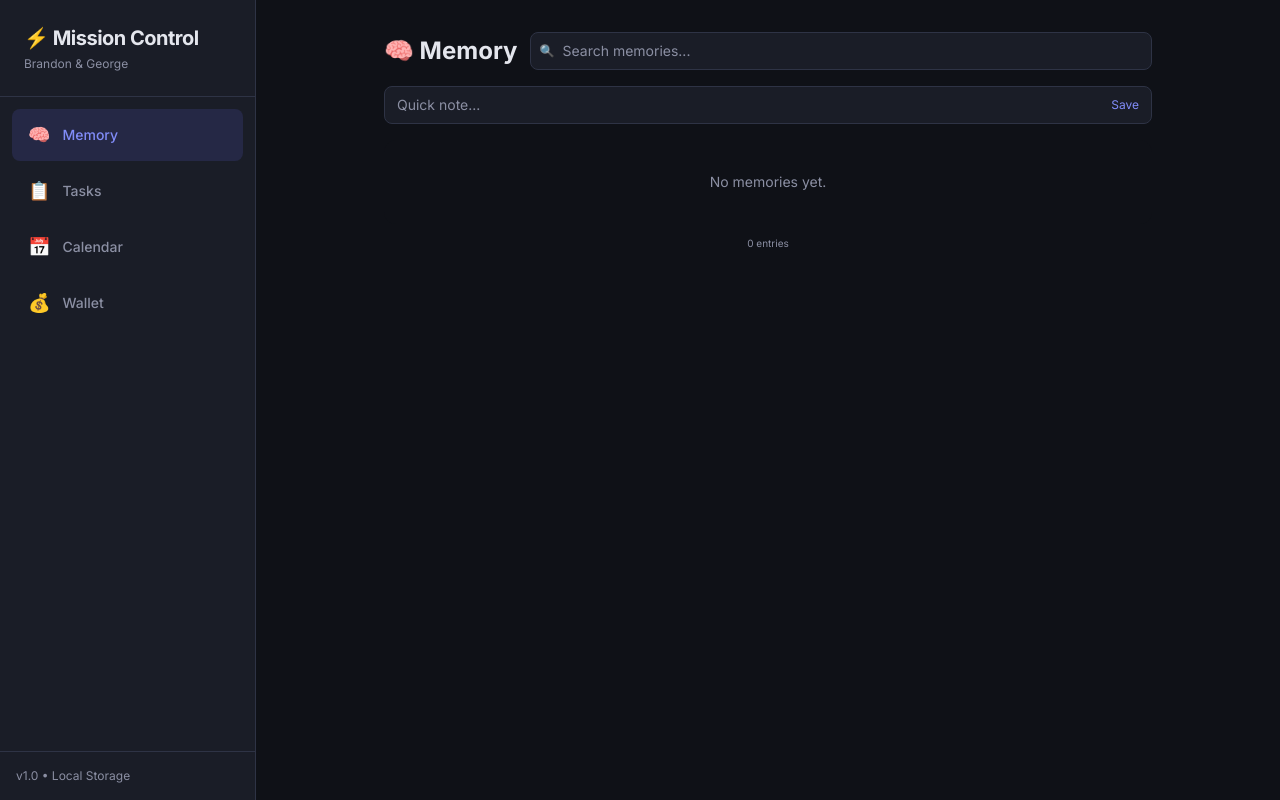
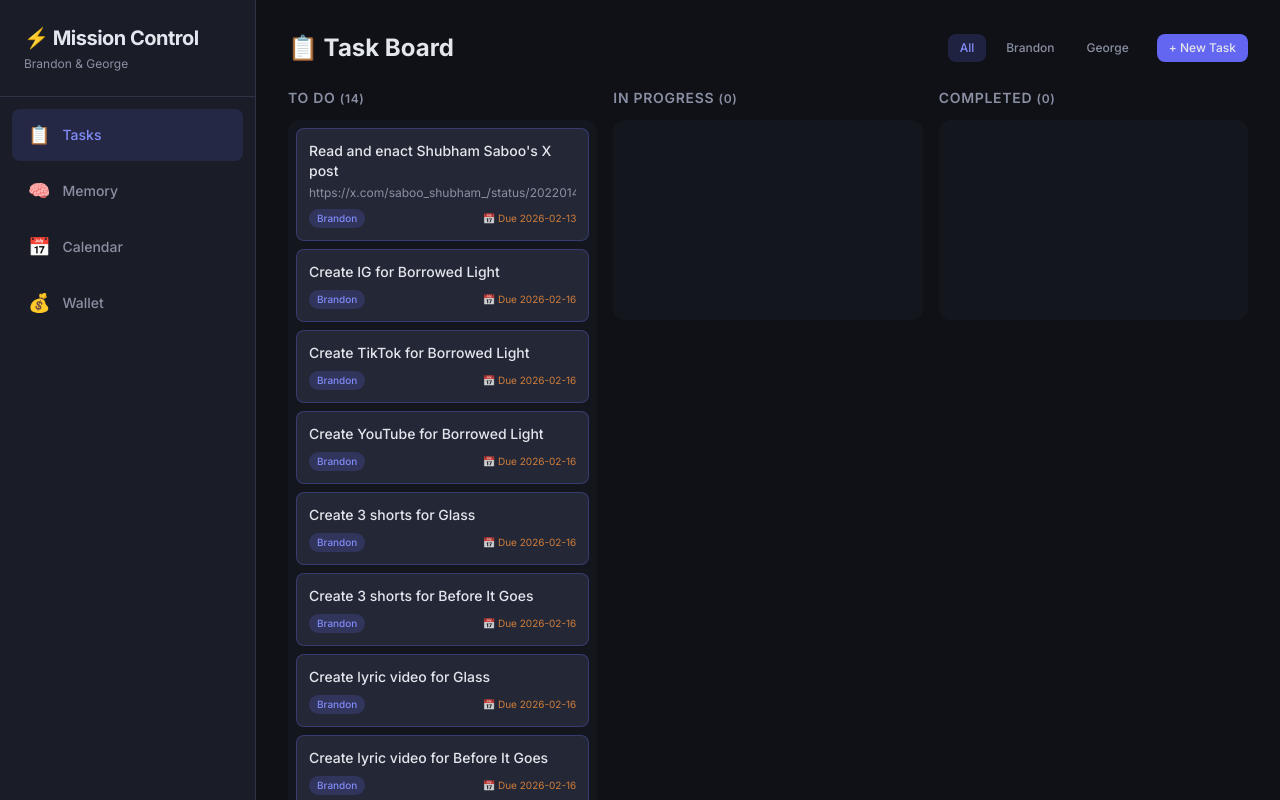
Before and after one commit to Devour6/mission-control, a Next.js app: page / in a window 1280 px wide. Shown: the top 800 px of the page. Built offline with nearby package versions, Linux system fonts and the light colour scheme.

Commit message:
Move Tasks tab to top of sidebar, add clickable task detail modal

```diff
--- a/public/data/tasks.json
+++ b/public/data/tasks.json
@@ -9,9 +9,9 @@
   {"id": "b-t8", "title": "Create lyric video for Glass", "description": "", "assignee": "Brandon", "dueDate": "2026-02-16", "status": "todo", "createdAt": "2026-02-12T00:00:00.000Z"},
   {"id": "b-t9", "title": "Create lyric video for Before It Goes", "description": "", "assignee": "Brandon", "dueDate": "2026-02-16", "status": "todo", "createdAt": "2026-02-12T00:00:00.000Z"},
   {"id": "b-t10", "title": "Release Borrowed Light EP", "description": "", "assignee": "Brandon", "dueDate": "2026-02-16", "status": "todo", "createdAt": "2026-02-12T00:00:00.000Z"},
-  {"id": "g-t1", "title": "Build Research Agent", "description": "SOUL.md, skill file, routing logic, templates", "assignee": "George", "dueDate": "2026-02-13", "status": "in-progress", "createdAt": "2026-02-13T00:00:00.000Z"},
-  {"id": "g-t2", "title": "Study @DEVOUR_ and @mert X profiles", "description": "Analyze tone, topics, engagement patterns for X Content Agent voice guide", "assignee": "George", "dueDate": "2026-02-13", "status": "todo", "createdAt": "2026-02-13T00:00:00.000Z"},
-  {"id": "g-t3", "title": "Study Brandon + Jeff Newman LinkedIn", "description": "Voice calibration for LinkedIn Content Agent", "assignee": "George", "dueDate": "2026-02-13", "status": "todo", "createdAt": "2026-02-13T00:00:00.000Z"},
-  {"id": "g-t4", "title": "Read and plan Shubham's subagent post", "description": "Extract architecture insights for our agent team setup", "assignee": "George", "dueDate": "2026-02-13", "status": "todo", "createdAt": "2026-02-13T00:00:00.000Z"},
-  {"id": "g-t5", "title": "Mission Control fixes + deploy", "description": "Due date UI, updated tasks on the board", "assignee": "George", "dueDate": "2026-02-13", "status": "in-progress", "createdAt": "2026-02-13T00:00:00.000Z"}
+  {"id": "g-t1", "title": "Audit all 4 validator performance", "description": "Pull current metrics (skip rate, credits, stake) for Ded Monkes, Gojira, Nebula, Kisetsu. Flag anything underperforming. Compare commission rates to competitors.", "assignee": "George", "dueDate": "2026-02-13", "status": "todo", "createdAt": "2026-02-13T00:00:00.000Z"},
+  {"id": "g-t2", "title": "Netrunner competitor analysis", "description": "Research top 5 Solana tax tools (features, pricing, UX). Identify gaps Netrunner can exploit for growth.", "assignee": "George", "dueDate": "2026-02-13", "status": "todo", "createdAt": "2026-02-13T00:00:00.000Z"},
+  {"id": "g-t3", "title": "Map Phase $1.4M → $10M revenue path", "description": "Research how other staking companies scaled. Draft growth framework with specific levers Phase can pull.", "assignee": "George", "dueDate": "2026-02-13", "status": "todo", "createdAt": "2026-02-13T00:00:00.000Z"},
+  {"id": "g-t4", "title": "Optimize monthly expenses ($3,634)", "description": "Review Brandon's monthly spend. Identify subscriptions replaceable with self-built tools or cheaper alternatives.", "assignee": "George", "dueDate": "2026-02-13", "status": "todo", "createdAt": "2026-02-13T00:00:00.000Z"},
+  {"id": "g-t5", "title": "Bear market stacking playbook", "description": "Research historical bear market DCA strategies for SOL/BTC/ETH. Build framework for the Trader Agent.", "assignee": "George", "dueDate": "2026-02-13", "status": "todo", "createdAt": "2026-02-13T00:00:00.000Z"}
 ]
--- a/src/app/page.tsx
+++ b/src/app/page.tsx
@@ -10,7 +10,7 @@ const CalendarTab = dynamic(() => import("@/components/CalendarTab"), { ssr: fal
 const WalletTab = dynamic(() => import("@/components/WalletTab"), { ssr: false });
 
 export default function Home() {
-  const [tab, setTab] = useState("memory");
+  const [tab, setTab] = useState("tasks");
 
   return (
     <div className="flex min-h-screen">
--- a/src/components/Sidebar.tsx
+++ b/src/components/Sidebar.tsx
@@ -6,8 +6,8 @@ interface Props {
 }
 
 const tabs = [
+  { id: "tasks", label: "Tasks", icon: "📋" },
   { id: "memory", label: "Memory", icon: "🧠" },
-  { id: "tasks", label: "Tasks", icon: "📋" },
   { id: "calendar", label: "Calendar", icon: "📅" },
   { id: "wallet", label: "Wallet", icon: "💰" },
 ];
--- a/src/components/TasksTab.tsx
+++ b/src/components/TasksTab.tsx
@@ -27,6 +27,7 @@ export default function TasksTab() {
   const [showForm, setShowForm] = useState(false);
   const [form, setForm] = useState(emptyTask);
   const [mounted, setMounted] = useState(false);
+  const [selectedTask, setSelectedTask] = useState<Task | null>(null);
   // Track status overrides for seed tasks
   const [seedOverrides, setSeedOverrides] = useState<Record<string, TaskStatus>>({});
 
@@ -135,7 +136,7 @@ export default function TasksTab() {
                     {filtered.filter((t) => t.status === col.id).map((task, idx) => (
                       <Draggable key={task.id} draggableId={task.id} index={idx}>
                         {(prov) => (
-                          <div ref={prov.innerRef} {...prov.draggableProps} {...prov.dragHandleProps} className={`bg-[#242836] border rounded-lg p-3 group ${task.assignee === "Brandon" ? "border-indigo-500/30" : "border-cyan-400/30"}`}>
+                          <div ref={prov.innerRef} {...prov.draggableProps} {...prov.dragHandleProps} onClick={() => setSelectedTask(task)} className={`bg-[#242836] border rounded-lg p-3 group cursor-pointer hover:bg-[#2a2e3e] transition-colors ${task.assignee === "Brandon" ? "border-indigo-500/30" : "border-cyan-400/30"}`}>
                             <div className="flex justify-between items-start">
                               <h4 className="text-sm font-medium">{task.title}</h4>
                               {task._source !== "seed" && (
@@ -159,6 +160,37 @@ export default function TasksTab() {
           ))}
         </div>
       </DragDropContext>
+
+      {selectedTask && (
+        <div className="fixed inset-0 bg-black/60 flex items-center justify-center z-50" onClick={() => setSelectedTask(null)}>
+          <div className="bg-[#1a1d27] border border-[#2e3345] rounded-xl p-6 max-w-lg w-full mx-4 space-y-4" onClick={(e) => e.stopPropagation()}>
+            <div className="flex items-start justify-between">
+              <h3 className="text-lg font-bold">{selectedTask.title}</h3>
+              <button onClick={() => setSelectedTask(null)} className="text-[#8b8fa3] hover:text-white text-lg leading-none">✕</button>
+            </div>
+            {selectedTask.description && <p className="text-sm text-[#c4c7d4]">{selectedTask.description}</p>}
+            <div className="grid grid-cols-2 gap-3 text-sm">
+              <div>
+                <span className="text-[#8b8fa3] text-xs uppercase tracking-wider">Assignee</span>
+                <p className={`mt-1 font-medium ${selectedTask.assignee === "Brandon" ? "text-indigo-400" : "text-cyan-400"}`}>{selectedTask.assignee}</p>
+              </div>
+              <div>
+                <span className="text-[#8b8fa3] text-xs uppercase tracking-wider">Status</span>
+                <p className="mt-1 font-medium capitalize">{selectedTask.status === "inProgress" ? "In Progress" : selectedTask.status === "todo" ? "To Do" : "Completed"}</p>
+              </div>
+              <div>
+                <span className="text-[#8b8fa3] text-xs uppercase tracking-wider">Due Date</span>
+                <p className="mt-1">{selectedTask.dueDate || "—"}</p>
+              </div>
+              <div>
+                <span className="text-[#8b8fa3] text-xs uppercase tracking-wider">Created</span>
+                <p className="mt-1">{selectedTask.createdAt ? new Date(selectedTask.createdAt).toLocaleDateString() : "—"}</p>
+              </div>
+            </div>
+            <button onClick={() => setSelectedTask(null)} className="w-full mt-2 px-4 py-2 bg-[#242836] hover:bg-[#2e3345] border border-[#2e3345] rounded-lg text-sm font-medium transition-colors">Close</button>
+          </div>
+        </div>
+      )}
     </div>
   );
 }
```
